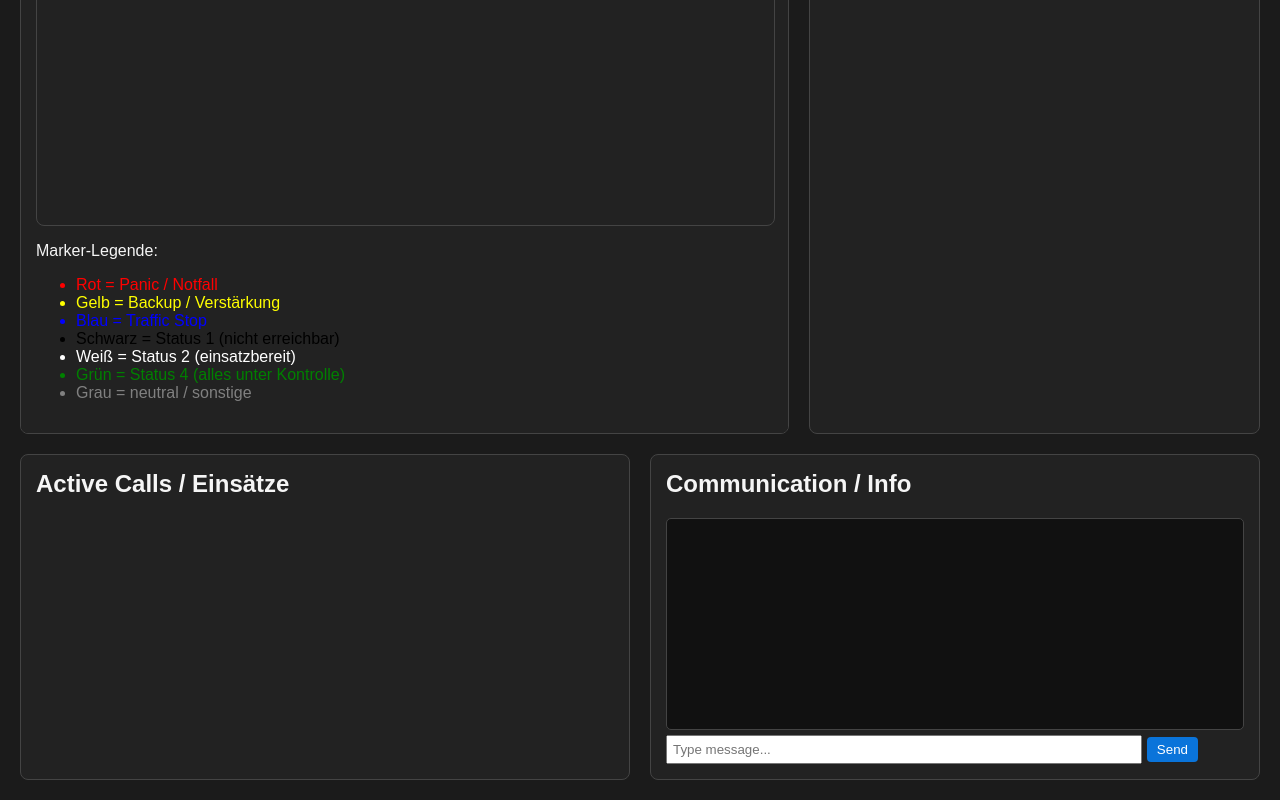
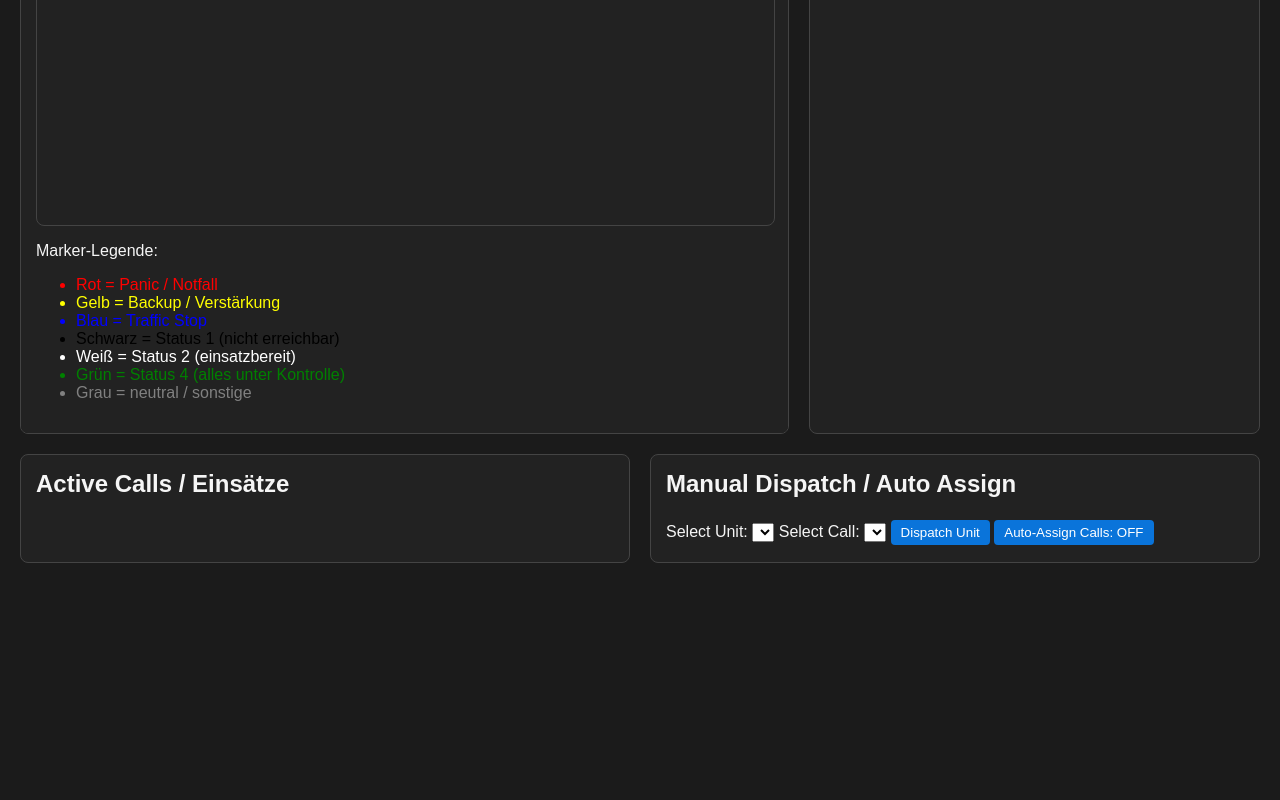
Before and after one commit to marlonsystems/MelonTec_web, a plain HTML site: page index.html in a window 1280 px wide. Shown: the part 430-1230 px from the top of the page. After the commit the page ends 1013 px from the top, so only its background shows below. Drawn offline with nearby package versions, Linux system fonts and the light colour scheme.

Commit message:
Update index.html

```diff
--- a/index.html
+++ b/index.html
@@ -55,13 +55,15 @@
         </ul>
     </div>
 
-    <!-- Chat / Communication Panel -->
-    <div class="panel">
-        <h2>Communication / Info</h2>
-        <div class="chat-box" id="chat-box"></div>
-        <input type="text" id="chat-input" placeholder="Type message..." style="width:80%; padding:5px; margin-top:5px;">
-        <button onclick="sendChat()">Send</button>
-    </div>
+<div class="panel">
+    <h2>Manual Dispatch / Auto Assign</h2>
+    <label for="unit-select">Select Unit:</label>
+    <select id="unit-select"></select>
+    <label for="call-select">Select Call:</label>
+    <select id="call-select"></select>
+    <button onclick="manualDispatch()">Dispatch Unit</button>
+    <button id="auto-btn" onclick="toggleAutoDispatch()">Auto-Assign Calls: OFF</button>
+</div>
 
 </main>
 
```
